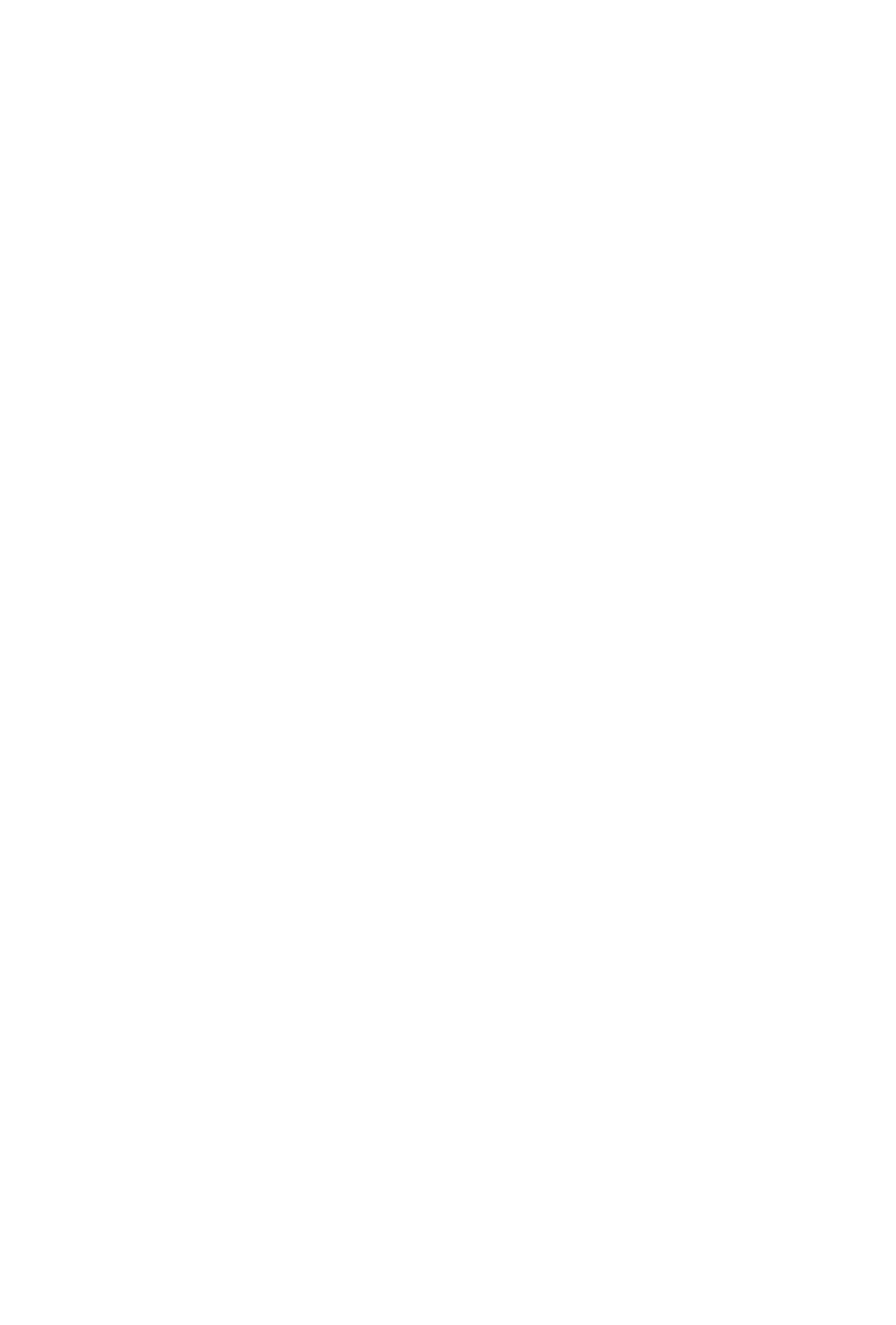
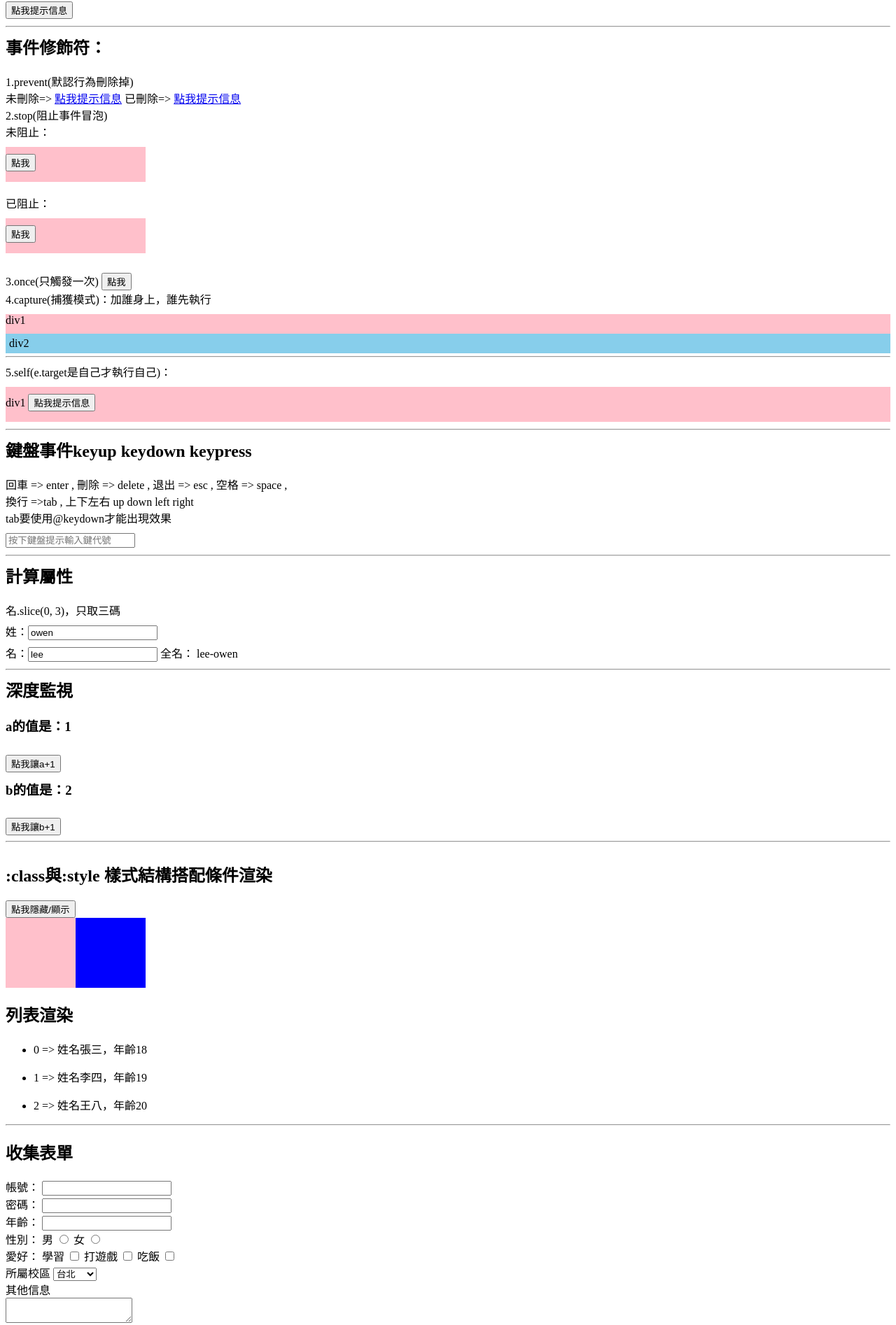
Before and after one commit to owen013288/Vue3CLI, a Vue app: page / in a window 1280 px wide. Shown: the part 398-2292 px from the top of the page at 70% size. Before the commit the page ends 800 px from the top, so only its background shows below. Built offline with nearby package versions, Linux system fonts and the light colour scheme.

Commit message:
數據綁定、事件處理、事件修飾符、鍵盤事件、計算屬性、深度監視、:class與:style 樣式結構搭配條件渲染、列表渲染、收集表單

```diff
--- a/src/App.vue
+++ b/src/App.vue
@@ -1,14 +1,18 @@
 <template>
   <V1 />
+  <hr />
+  <V2 />
 </template>
 
 <script>
 import V1 from "./components/V1";
+import V2 from "./components/V2";
 
 export default {
   name: "App",
   components: {
     V1,
+    V2,
   },
 };
 </script>
--- a/src/components/V1.vue
+++ b/src/components/V1.vue
@@ -1,7 +1,70 @@
 <template>
   <div>
     <h1>{{ title }}</h1>
+    <h2>學習單向數據綁定：v-bind</h2>
+    可以寫成v-bind:value，也可改成:value或:href，也可以在url後面加上JS表達式url.toUpperCase()
+    <br />
+    <input type="text" v-bind:value="url.toUpperCase()" /> <br />
+    <a :href="url">google</a>
+    <hr />
+    <h2>學習雙向數據綁定：v-model，只能用在有value的</h2>
+    <input type="text" v-model="url" /> <br />
+    <hr />
+    <h2>事件處理：v-on:click => @click</h2>
+    <button v-on:click="alertMsg">點我提示信息</button>
+    <hr />
+    <h2>事件修飾符：</h2>
+    1.prevent(默認行為刪除掉) <br />
+    未刪除=>
+    <a href="http://google.com" @click="alertMsg">點我提示信息</a>
+    已刪除=>
+    <a href="http://google.com" @click.prevent="alertMsg">點我提示信息</a>
+    <br />
+    2.stop(阻止事件冒泡)<br />
+    未阻止：<br />
+    <div class="demo1" @click="alertMsg">
+      <button @click="alertMsg">點我</button>
+    </div>
+    <br />
+    已阻止：<br />
+    <div class="demo1" @click="alertMsg">
+      <button @click.stop="alertMsg">點我</button>
+    </div>
   </div>
+  <br />
+  3.once(只觸發一次)
+  <button @click.once="alertMsg">點我</button>
+  <br />
+  4.capture(捕獲模式)：加誰身上，誰先執行
+  <div class="box1" @click.capture="alertSomething(1)">
+    div1
+    <div class="box2" @click="alertSomething(2)">div2</div>
+  </div>
+  <hr />
+  5.self(e.target是自己才執行自己)：
+  <div class="box1" @click.self="alertMsg">
+    div1
+    <button @click="alertMsg">點我提示信息</button>
+  </div>
+  <hr />
+  <h2>鍵盤事件keyup keydown keypress</h2>
+  回車 => enter , 刪除 => delete , 退出 => esc , 空格 => space , <br />
+  換行 =>tab , 上下左右 up down left right <br />
+  tab要使用@keydown才能出現效果 <br />
+  <input type="text" placeholder="按下鍵盤提示輸入鍵代號" @keyup="showInfo" />
+  <hr />
+  <h2>計算屬性</h2>
+  名.slice(0, 3)，只取三碼 <br />
+  姓：<input type="text" v-model="firstName" />
+  <br />
+  名：<input type="text" v-model="lastName" /> 全名：
+  <span>{{ fullName }}</span>
+  <hr />
+  <h2>深度監視</h2>
+  <h3>a的值是：{{ numbers.a }}</h3>
+  <button @click="numbers.a++">點我讓a+1</button>
+  <h3>b的值是：{{ numbers.b }}</h3>
+  <button @click="numbers.b++">點我讓b+1</button>
 </template>
 
 <script>
@@ -10,9 +73,67 @@ export default {
   data() {
     return {
       title: "第一堂課",
+      url: "http://google.com",
+      firstName: "owen",
+      lastName: "lee",
+      numbers: {
+        a: 1,
+        b: 2,
+      },
     };
+  },
+  computed: {
+    fullName() {
+      return this.lastName.slice(0, 3) + "-" + this.firstName;
+    },
+  },
+  methods: {
+    alertMsg(e) {
+      alert(e.target.innerHTML);
+    },
+    alertSomething(num) {
+      alert(num);
+    },
+    showInfo(e) {
+      alert(e.keyCode);
+    },
+  },
+  watch: {
+    firstName(nV, oV) {
+      alert(`改變前${oV}` + `改變後${nV}`);
+    },
+    // 這樣只有a
+    // "numbers.a": {
+    //   handler() {
+    //     alert("a改變了");
+    //   },
+    // },
+    // 深度監視
+    numbers: {
+      // immediate: true, //立即執行
+      deep: true,
+      handler() {
+        alert("numbers改變了");
+      },
+    },
   },
 };
 </script>
 <style scoped>
+* {
+  margin-top: 10px;
+}
+.demo1 {
+  width: 200px;
+  height: 50px;
+  background-color: pink;
+}
+.box1 {
+  height: 50px;
+  background-color: pink;
+}
+.box2 {
+  padding: 5px;
+  background-color: skyblue;
+}
 </style>
--- /dev/null
+++ b/src/components/V2.vue
@@ -0,0 +1,107 @@
+<template>
+  <div>
+    <div style="overflow: hidden">
+      <h2>:class與:style 樣式結構搭配條件渲染</h2>
+      <button @click="change()">點我隱藏/顯示</button>
+      <br />
+      <div :class="a" v-if="flag"></div>
+      <div :style="divStyle" v-show="flag"></div>
+    </div>
+    <div v-if="flag">
+      <h2>列表渲染</h2>
+      <ul v-for="(p, index) in persons" :key="p.id">
+        <li>{{ index }} => 姓名{{ p.name }}，年齡{{ p.age }}</li>
+      </ul>
+      <hr />
+    </div>
+    <h2>收集表單</h2>
+    <form @submit.prevent="demo">
+      帳號：
+      <input type="text" v-model.trim="userInfo.account" /> <br />
+      密碼： <input type="password" v-model="userInfo.password" /> <br />
+      年齡： <input type="number" v-model.number="userInfo.age" /> <br />
+      性別： 男
+      <input type="radio" name="sex" v-model="userInfo.sex" value="female" /> 女
+      <input type="radio" name="sex" v-model="userInfo.sex" value="male" />
+      <br />
+      愛好： 學習
+      <input type="checkbox" v-model="userInfo.hobby" value="study" /> 打遊戲
+      <input type="checkbox" v-model="userInfo.hobby" value="game" /> 吃飯
+      <input type="checkbox" v-model="userInfo.hobby" value="eat" />
+      <br />
+      所屬校區
+      <select v-model="userInfo.city">
+        <option value="">請選擇</option>
+        <option value="north">台北</option>
+        <option value="middle">台中</option>
+        <option value="south">台南</option>
+      </select>
+      <br />
+      其他信息<br />
+      <textarea v-model.lazy="userInfo.other"></textarea><br />
+      <input type="checkbox" v-model="userInfo.accept" /> 閱讀並接受
+      <a href="#">用戶協議</a>
+      <button>提交</button>
+    </form>
+  </div>
+</template>
+
+<script>
+export default {
+  data() {
+    return {
+      a: "a",
+      divStyle: {
+        height: "100px",
+        width: "100px",
+        backgroundColor: "blue",
+        float: "left",
+      },
+      flag: true,
+      persons: [
+        {
+          id: 1,
+          name: "張三",
+          age: 18,
+        },
+        {
+          id: 2,
+          name: "李四",
+          age: 19,
+        },
+        {
+          id: 3,
+          name: "王八",
+          age: 20,
+        },
+      ],
+      userInfo: {
+        account: "",
+        password: "",
+        age: "",
+        sex: "",
+        hobby: [],
+        city: "north",
+        other: "",
+        accept: "",
+      },
+    };
+  },
+  methods: {
+    change() {
+      this.flag = !this.flag;
+    },
+    demo() {
+      console.log(JSON.stringify(this.userInfo));
+    },
+  },
+};
+</script>
+<style scoped>
+.a {
+  float: left;
+  height: 100px;
+  width: 100px;
+  background-color: pink;
+}
+</style>
```
